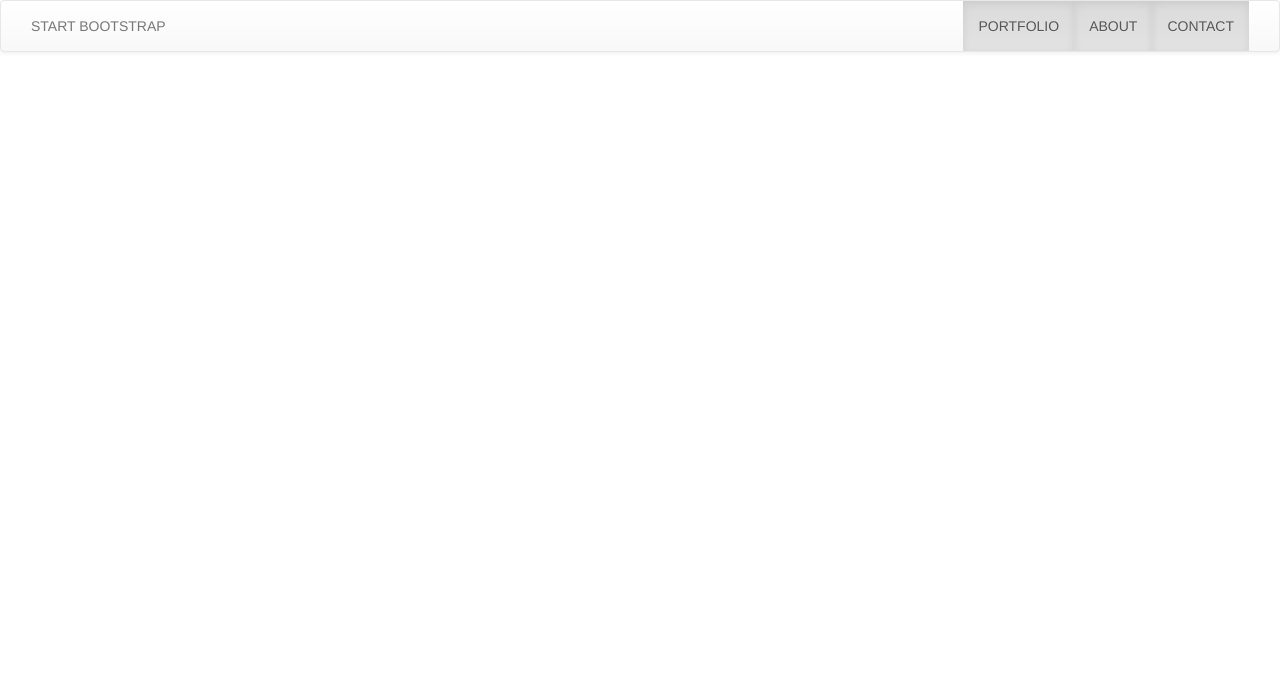
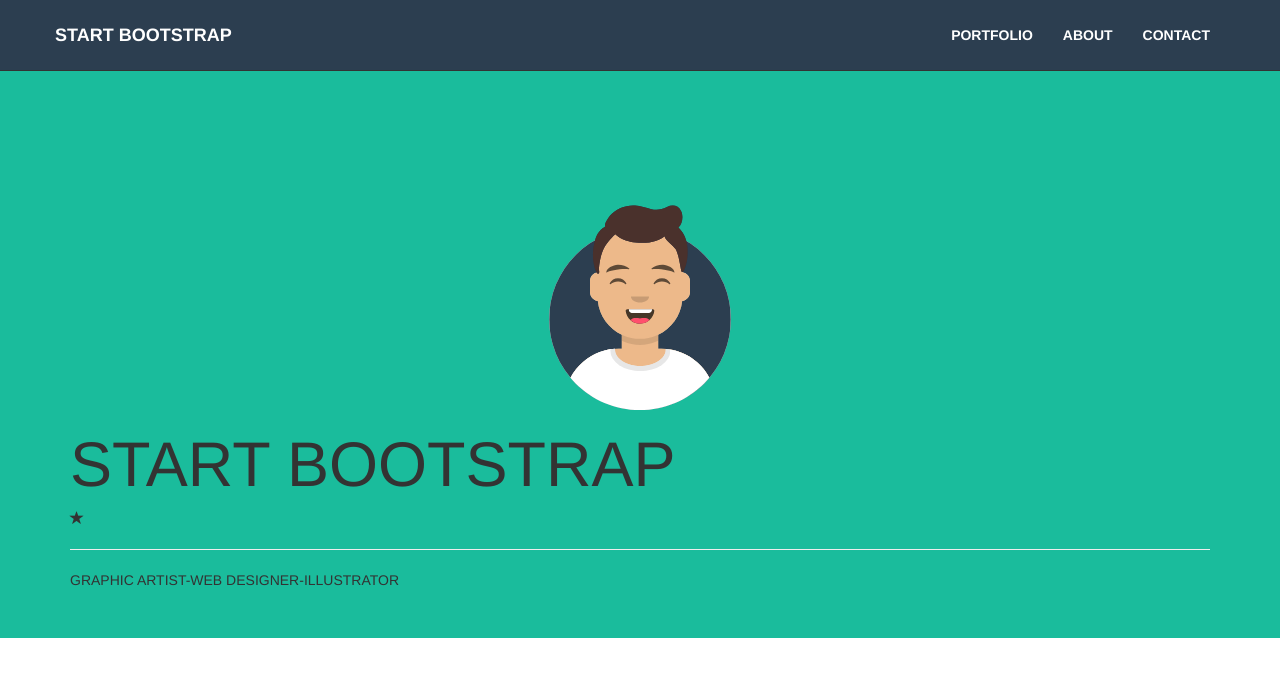
Before and after one commit to flavio-secondini/html-css-bootstrap-freelancer, a plain HTML site: page index.html in a window 1280 px wide. Drawn offline with nearby package versions, Linux system fonts and the light colour scheme.

Commit message:
esercizio incompleto

```diff
--- a/css/master.css
+++ b/css/master.css
@@ -0,0 +1,46 @@
+/* GENERAL */
+
+/* padding top per non far sovrapporre la navbar fixed al container adiacente */
+/* body {
+  padding-top: 100px;
+} */
+
+/* NAVBAR */
+
+/* padding */
+.navbar .container {
+  padding: 10px 0;
+}
+
+/* colore navbar */
+.navbar, .navbar-collapse {
+  background-color: #2c3e50;
+  font-weight: bold;
+}
+
+.navbar-default {
+  border-color: inherit;
+}
+
+/* testo "brand" */
+.navbar-header a.navbar-brand {
+  color: #ffffff;
+}
+
+/* colore sfondo navbar + testo navlink */
+.collapse.navbar-collapse.navbar-right li a {
+  background-color: #2c3e50;
+  color: #ffffff;
+}
+
+/* JUMBOTRON */
+
+.container-fluid.jumbotron {
+  background-color: #1abc9c;
+}
+
+img.my-jumbotron {
+  padding-top: 150px;
+  height: auto;
+  width: 200px;
+}
--- a/index.html
+++ b/index.html
@@ -5,15 +5,14 @@
   <meta name="viewport" content="width=device-width, initial-scale=1.0">
   <meta http-equiv="X-UA-Compatible" content="ie=edge">
   <link rel="stylesheet" href="https://maxcdn.bootstrapcdn.com/bootstrap/3.3.7/css/bootstrap.min.css" integrity="sha384-BVYiiSIFeK1dGmJRAkycuHAHRg32OmUcww7on3RYdg4Va+PmSTsz/K68vbdEjh4u" crossorigin="anonymous">
-  <link rel="stylesheet" href="https://maxcdn.bootstrapcdn.com/bootstrap/3.3.7/css/bootstrap-theme.min.css" integrity="sha384-rHyoN1iRsVXV4nD0JutlnGaslCJuC7uwjduW9SVrLvRYooPp2bWYgmgJQIXwl/Sp" crossorigin="anonymous">
   <link rel="stylesheet" href="./css/master.css">
   <title>Bootstrap freelancer</title>
 </head>
 
 <body>
-
-  <nav class="navbar navbar-default">
-    <div class="container-fluid">
+  <header>
+    <nav class="navbar navbar-default text-uppercase navbar-fixed-top">
+      <div class="container">
         <div class="navbar-header">
           <button type="button" class="navbar-toggle collapsed" data-toggle="collapse" data-target="#bs-example-navbar-collapse-1" aria-expanded="false">
             <span class="sr-only">Toggle navigation</span>
@@ -21,23 +20,54 @@
             <span class="icon-bar"></span>
             <span class="icon-bar"></span>
           </button>
-        <p class="navbar-text">START BOOTSTRAP</p>
+          <a class="navbar-brand" href="#">start bootstrap</a>
         </div>
-      <div class="collapse navbar-collapse navbar-right">
+        <div class="collapse navbar-collapse navbar-right" id="bs-example-navbar-collapse-1">
           <ul class="nav navbar-nav">
             <li class="active">
-            <a href="#">PORTFOLIO</a>
+              <a href="#">portfolio</a>
             </li>
             <li class="active">
-            <a href="#">ABOUT</a>
+              <a href="#">about</a>
             </li>
             <li class="active">
-            <a href="#">CONTACT</a>
+              <a href="#">contact</a>
             </li>
           </ul>
         </div>
       </div>
     </nav>
 
+    <div class="container-fluid jumbotron">
+      <div class="row">
+        <div class="col-xs-12 col-md-12 col-lg-12">
+          <div class="container text-uppercase center-block">
+            <img src="./img/avatar.svg" alt="immagine jumbotron" class="img-responsive my-jumbotron center-block">
+            <h1>start bootstrap</h1>
+            <div class="">
+              <span class="glyphicon glyphicon-star" aria-hidden="true"></span>
+            </div>
+            <hr>
+            <span>graphic artist-web designer-illustrator</span>
+          </div>
+        </div>
+      </div>
+    </div>
+  </header>
+
+  <main>
+
+  </main>
+
+  <footer>
+
+  </footer>
+
+  <!-- jQuery (necessary for Bootstrap's JavaScript plugins) -->
+  <script src="https://ajax.googleapis.com/ajax/libs/jquery/1.12.4/jquery.min.js"></script>
+  <!-- Include all compiled plugins (below), or include individual files as needed -->
+  <script src="js/bootstrap.min.js"></script>
+  <!-- Latest compiled and minified JavaScript -->
+<script src="https://maxcdn.bootstrapcdn.com/bootstrap/3.3.7/js/bootstrap.min.js" integrity="sha384-Tc5IQib027qvyjSMfHjOMaLkfuWVxZxUPnCJA7l2mCWNIpG9mGCD8wGNIcPD7Txa" crossorigin="anonymous"></script>
 </body>
 </html>
```
Also changed, not shown: img/avatar.svg (added), img/cabin.png (added), img/cake.png (added), img/circus.png (added), img/game.png (added), img/safe.png (added), img/submarine.png (added). Lines whose indentation alone changed are shown as unchanged.
